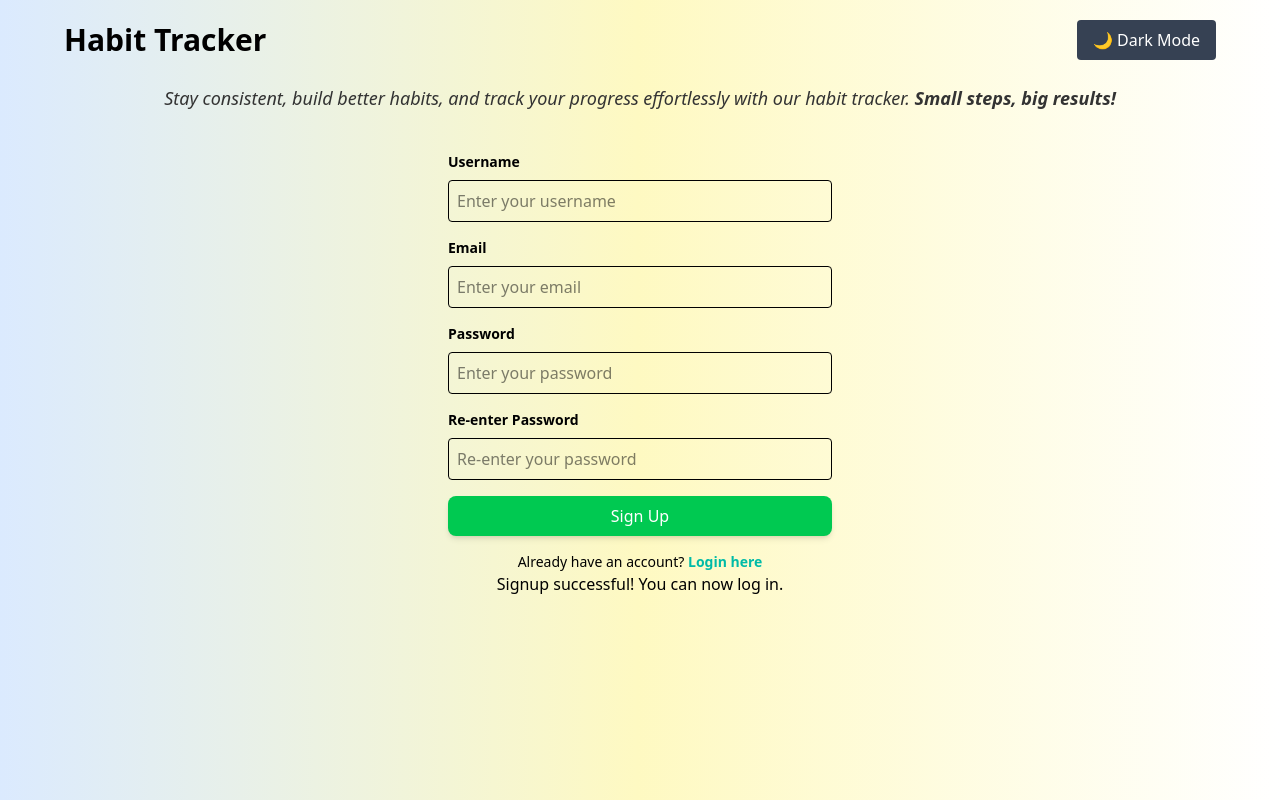
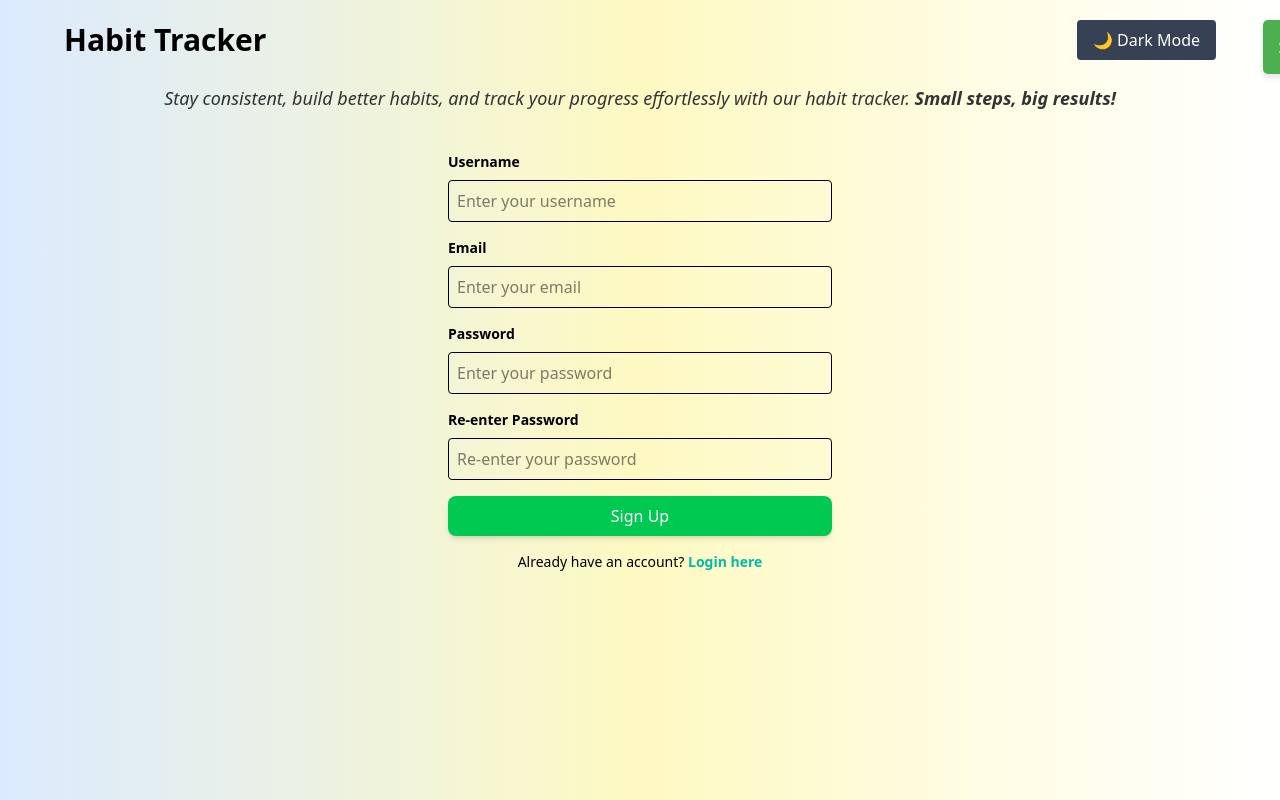
Before and after one commit to evanium-beryl/habit-trackers, a React (Vite) app: page /signup in a window 1280 px wide. Built offline with nearby package versions, Linux system fonts and the light colour scheme.

Commit message:
I updated

```diff
--- a/src/SignUpPage.jsx
+++ b/src/SignUpPage.jsx
@@ -40,7 +40,24 @@ export default function SignUpPage() {
     setTimeout(() => {
       setShowAlert(false); // Hide alert after 3 seconds
     }, 3000);
-    navigate("/"); // Redirect to login after signup
+
+    setTimeout(() => {
+      navigate("/"); // Redirect after alert is gone
+    }, 3500); // Allow navigation after alert hides
+  };
+
+  // Inline styles for the push notification
+  const notificationStyle = {
+    position: "fixed",
+    top: "20px",
+    right: showAlert ? "20px" : "-300px", // Dynamic positioning
+    backgroundColor: "#4caf50",
+    color: "white",
+    padding: "15px",
+    borderRadius: "5px",
+    transition: "right 0.5s ease-in-out",
+    boxShadow: "0 4px 6px rgba(0, 0, 0, 0.1)",
+    zIndex: 1000,
   };
 
   return (
@@ -165,12 +182,8 @@ export default function SignUpPage() {
           </p>
         </div>
       </div>
-      {/* Push notification alert */}
-      <div
-        className={`push-alert ${showAlert ? "show" : "hide"}`}
-      >
-        Signup successful! You can now log in.
-      </div>
+      {/* Push Notification */}
+      <div style={notificationStyle}>Signup successful! You can now log in.</div>
     </div>
   );
 }
```
